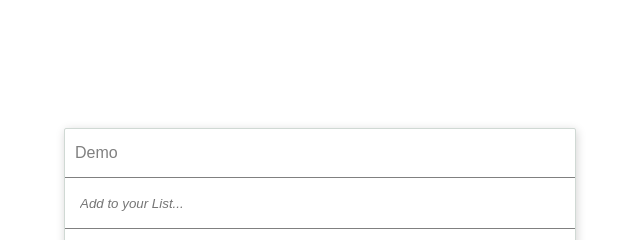
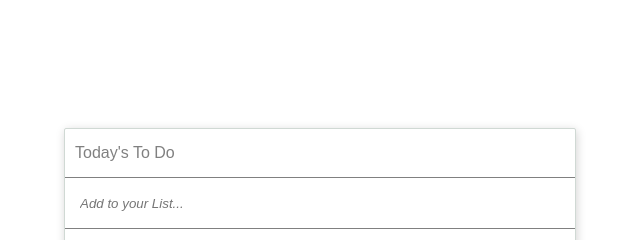
Before and after one commit to iamchristianani/to-do-list, a website built with webpack: page src/index.html in a window 1280 px wide. Shown: the top 240 px of the page, 320-960 px from the left. Built offline with nearby package versions, Linux system fonts and the light colour scheme.

Commit message:
Update name of list in html file

```diff
--- a/src/index.html
+++ b/src/index.html
@@ -10,7 +10,7 @@
 <body>
   <section>
     <div class="list-box">
-      <div class="box-name all-box">Demo</div>
+      <div class="box-name all-box">Today's To Do</div>
       <div class="input-box">
         <input class="the-input" type="text" placeholder="Add to your List..."/>
       </div>
```
